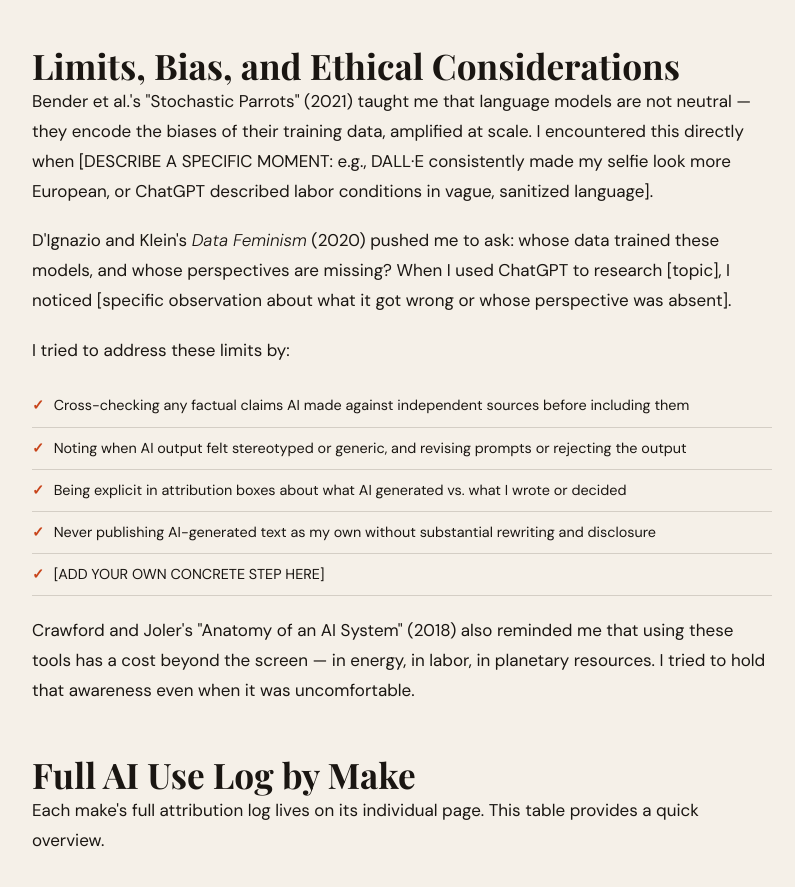
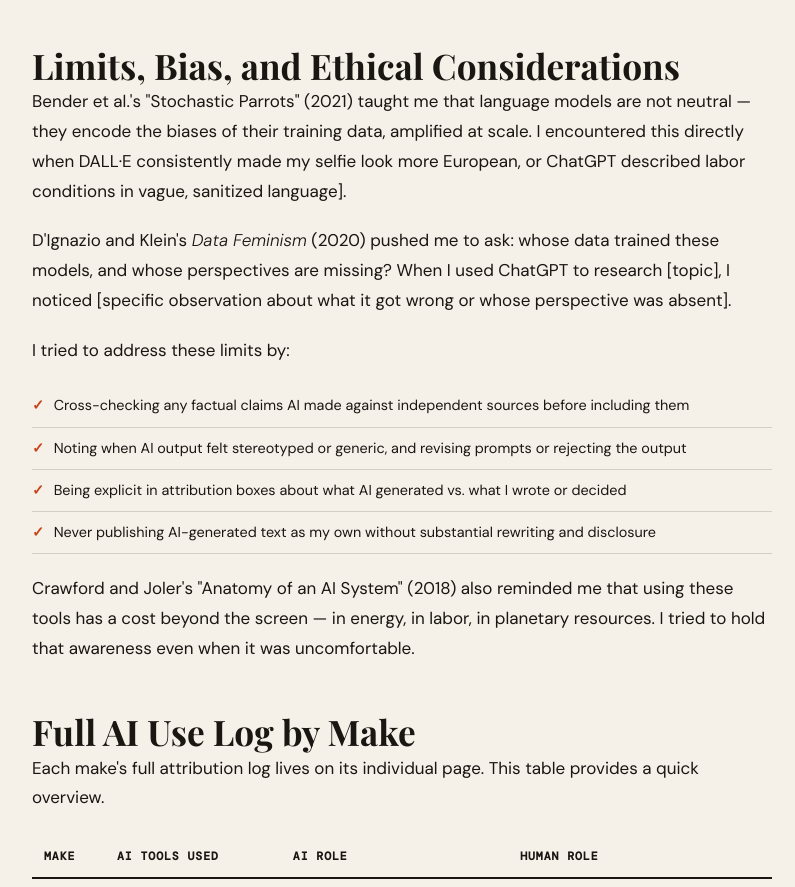
Before and after one commit to Bkhanhthy/DH-101, a plain HTML site: page pages/how-i-use-ai.html in a window 1280 px wide. Shown: the part 2059-2946 px from the top of the page, without its empty margins (238-1033 px from the left). Drawn offline with nearby package versions, Linux system fonts and the light colour scheme; a web font is replaced by a local one.

Commit message:
Update how-i-use-ai.html

```diff
--- a/pages/how-i-use-ai.html
+++ b/pages/how-i-use-ai.html
@@ -146,8 +146,7 @@
           <p>
             Bender et al.'s "Stochastic Parrots" (2021) taught me that language models
             are not neutral — they encode the biases of their training data, amplified
-            at scale. I encountered this directly when [DESCRIBE A SPECIFIC MOMENT:
-            e.g., DALL·E consistently made my selfie look more European, or ChatGPT
+            at scale. I encountered this directly when DALL·E consistently made my selfie look more European, or ChatGPT
             described labor conditions in vague, sanitized language].
           </p>
 
@@ -167,7 +166,6 @@
             <li>Noting when AI output felt stereotyped or generic, and revising prompts or rejecting the output</li>
             <li>Being explicit in attribution boxes about what AI generated vs. what I wrote or decided</li>
             <li>Never publishing AI-generated text as my own without substantial rewriting and disclosure</li>
-            <li>[ADD YOUR OWN CONCRETE STEP HERE]</li>
           </ul>
 
           <p>
```
